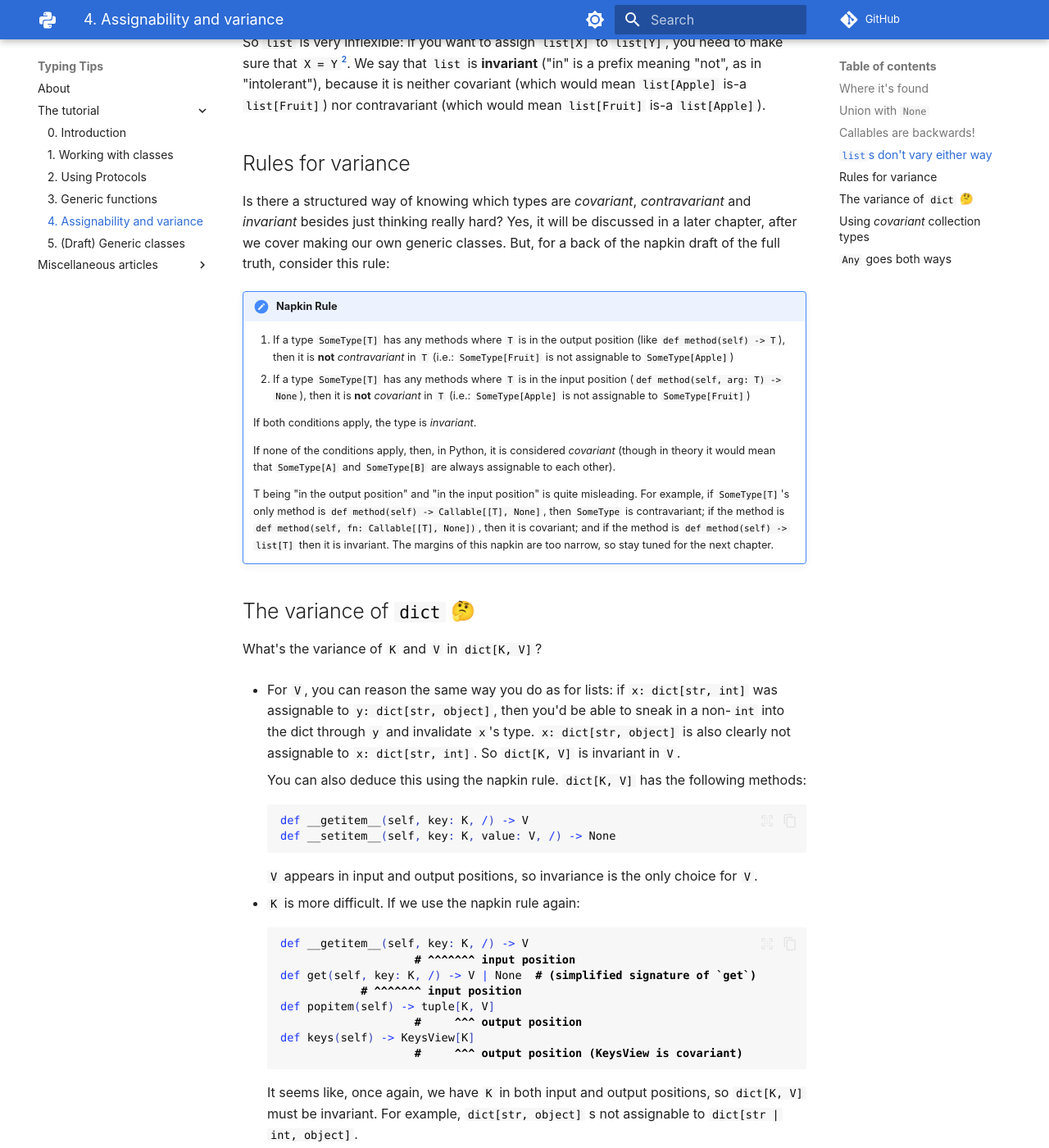
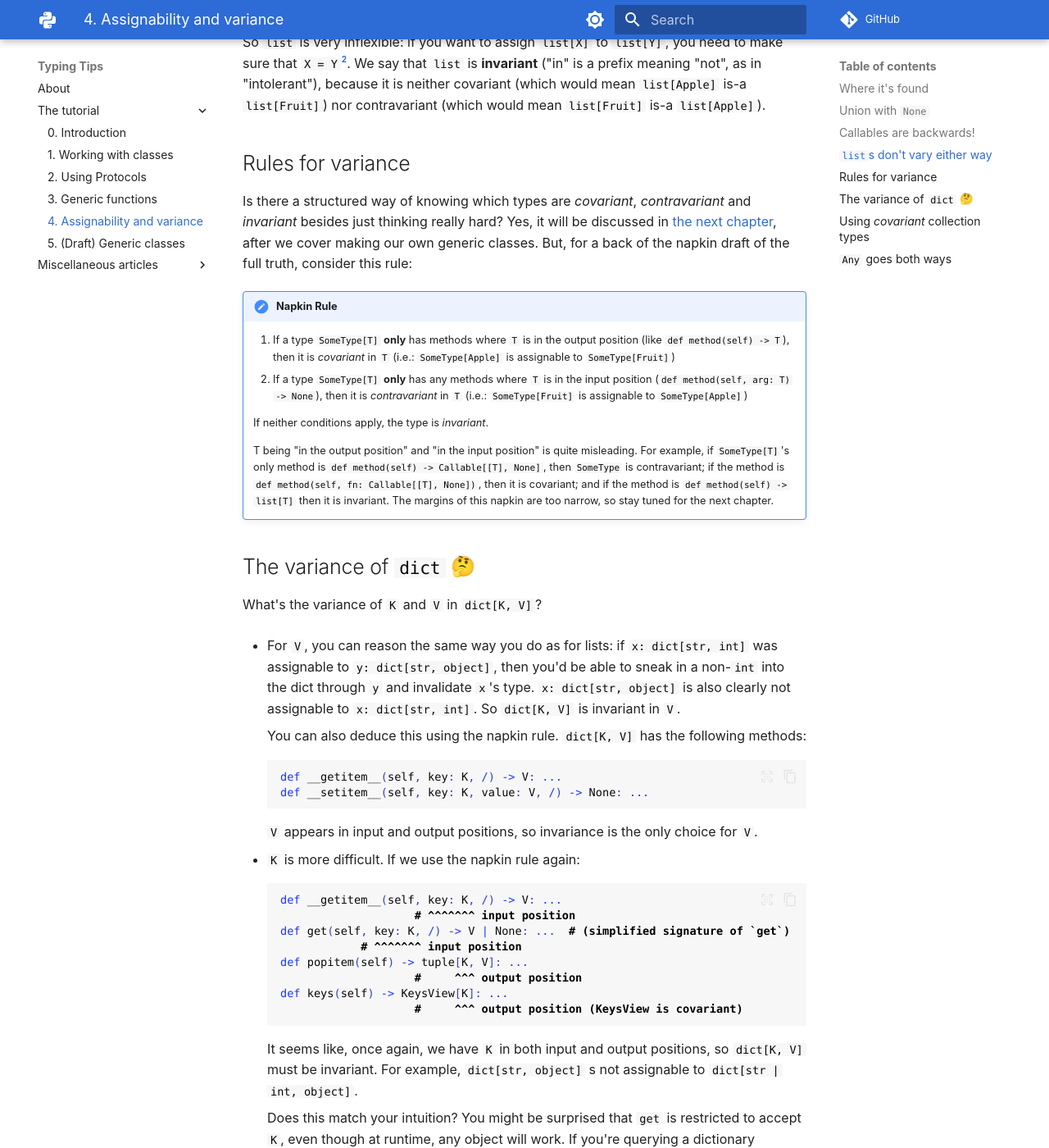
Before and after one commit to decorator-factory/typing-tips, an MkDocs documentation site: the page built from docs/tutorial/4-assignability/index.md, in a window 1280 px wide and 1400 px high, scrolled down 9884 px. Shown: the whole window at 82% size. Built offline with MkDocs 1.6.1 and Material for MkDocs 9.7.7, drawn with Linux system fonts in a browser that asks for light colours; emoji names are drawn with the system emoji font; plug-ins that fetch from the network failed and are left out; comment, search, counter and statistics services are not loaded; some of the changed text lies outside the part shown.

Commit message:
some fixes and suggested improvements to the variance tutorial (#14)
Co-authored-by: detachhead <detachhead@users.noreply.github.com>

````diff
--- a/docs/tutorial/4-assignability/index.md
+++ b/docs/tutorial/4-assignability/index.md
@@ -498,23 +498,19 @@ contravariant (which would mean `list[Fruit]` is-a `list[Apple]`).
 
 Is there a structured way of knowing which types are _covariant_, _contravariant_ and _invariant_
 besides just thinking really hard?
-Yes, it will be discussed in a later chapter, after we cover making our own generic classes.
+Yes, it will be discussed in [the next chapter](../5-generic-classes/index.md), after we cover making our own generic classes.
 But, for a back of the napkin draft of the full truth, consider this rule:
 
 !!! note "Napkin Rule"
 
-    1. If a type `SomeType[T]` has any methods where `T` is in the output position
-        (like `def method(self) -> T`), then it is **not** _contravariant_ in `T`
-        (i.e.: `SomeType[Fruit]` is not assignable to `SomeType[Apple]`)
-    2. If a type `SomeType[T]` has any methods where `T` is in the input position
-        (`def method(self, arg: T) -> None`), then it is **not** _covariant_ in `T`
-        (i.e.: `SomeType[Apple]` is not assignable to `SomeType[Fruit]`)
+    1. If a type `SomeType[T]` **only** has methods where `T` is in the output position
+        (like `def method(self) -> T`), then it is _covariant_ in `T`
+        (i.e.: `SomeType[Apple]` is assignable to `SomeType[Fruit]`)
+    2. If a type `SomeType[T]` **only** has any methods where `T` is in the input position
+        (`def method(self, arg: T) -> None`), then it is _contravariant_ in `T`
+        (i.e.: `SomeType[Fruit]` is assignable to `SomeType[Apple]`)
 
-    If both conditions apply, the type is _invariant_.
-
-    If none of the conditions apply, then, in Python, it is considered _covariant_
-    (though in theory it would mean that `SomeType[A]` and `SomeType[B]` are always
-    assignable to each other).
+    If neither conditions apply, the type is _invariant_.
 
     T being "in the output position" and "in the input position" is quite misleading.
     For example, if `SomeType[T]`'s only method is `def method(self) -> Callable[[T], None]`,
@@ -535,8 +531,8 @@ What's the variance of `K` and `V` in `dict[K, V]`?
     You can also deduce this using the napkin rule.
     `dict[K, V]` has the following methods:
     ```py
-    def __getitem__(self, key: K, /) -> V
-    def __setitem__(self, key: K, value: V, /) -> None
+    def __getitem__(self, key: K, /) -> V: ...
+    def __setitem__(self, key: K, value: V, /) -> None: ...
     ```
 
     `V` appears in input and output positions, so invariance is the only choice for `V`.
@@ -545,13 +541,13 @@ What's the variance of `K` and `V` in `dict[K, V]`?
     If we use the napkin rule again:
 
     ```py
-    def __getitem__(self, key: K, /) -> V
+    def __getitem__(self, key: K, /) -> V: ...
                         # ^^^^^^^ input position
-    def get(self, key: K, /) -> V | None  # (simplified signature of `get`)
+    def get(self, key: K, /) -> V | None: ...  # (simplified signature of `get`)
                 # ^^^^^^^ input position
-    def popitem(self) -> tuple[K, V]
+    def popitem(self) -> tuple[K, V]: ...
                         #     ^^^ output position
-    def keys(self) -> KeysView[K]
+    def keys(self) -> KeysView[K]: ...
                         #     ^^^ output position (KeysView is covariant)
     ```
 
@@ -560,10 +556,10 @@ What's the variance of `K` and `V` in `dict[K, V]`?
     For example, `dict[str, object]` s not assignable to `dict[str | int, object]`.
 
     Does this match your intuition?
-    You might be surprised that `__getitem__` and `get` are restricted to accept `K`,
-    even though at runtime, any object will work.
-    If you're querying a dictionary containing `str` keys with a `None` key, you will simply get a
-    `KeyError`, or `None` if you're using `get`.
+    You might be surprised that `get` is restricted to accept `K`, even though at runtime,
+    any object will work.
+    If you're querying a dictionary containing `str` keys with a `None` key, you will simply get `None`
+    if you're using `get`.
 
     It was decided to restrict the method signature in this way to catch errors where you're
     querying a dictionary with the wrong type: if you're looking up an `int` key in a `dict[str, object]`,
````
Also changed, not shown: docs/tutorial/5-generic-classes/index.md (+102 -1 lines).
